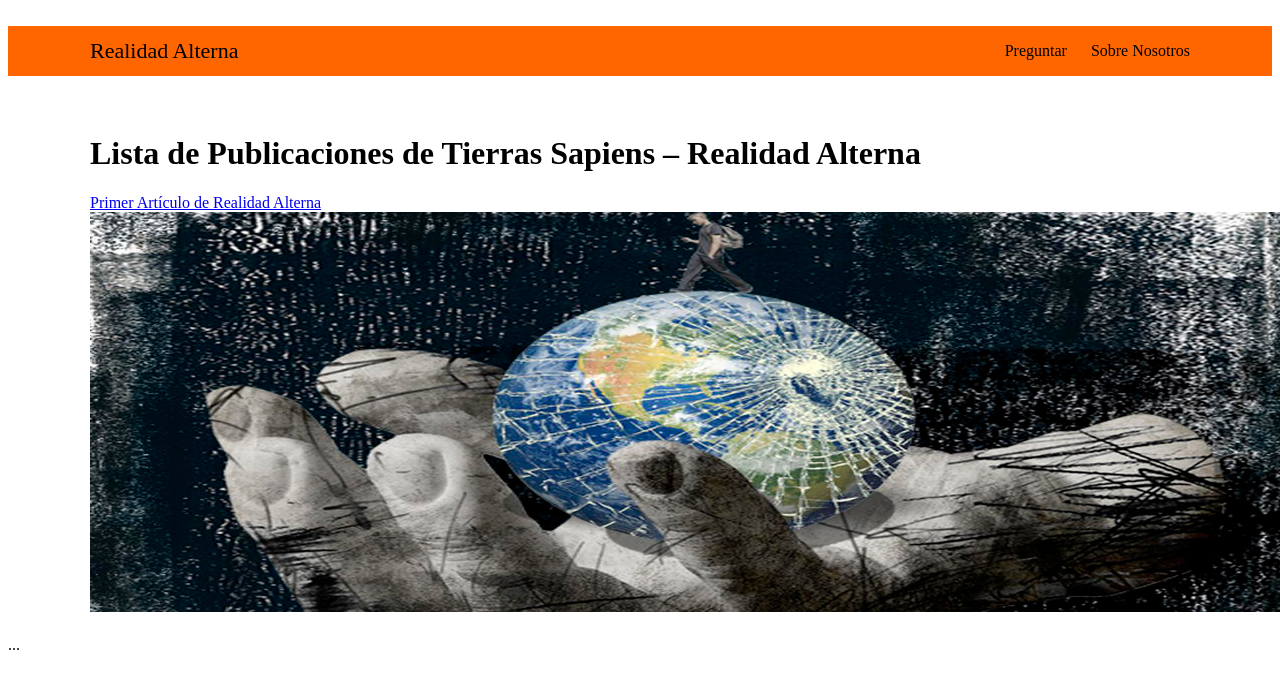
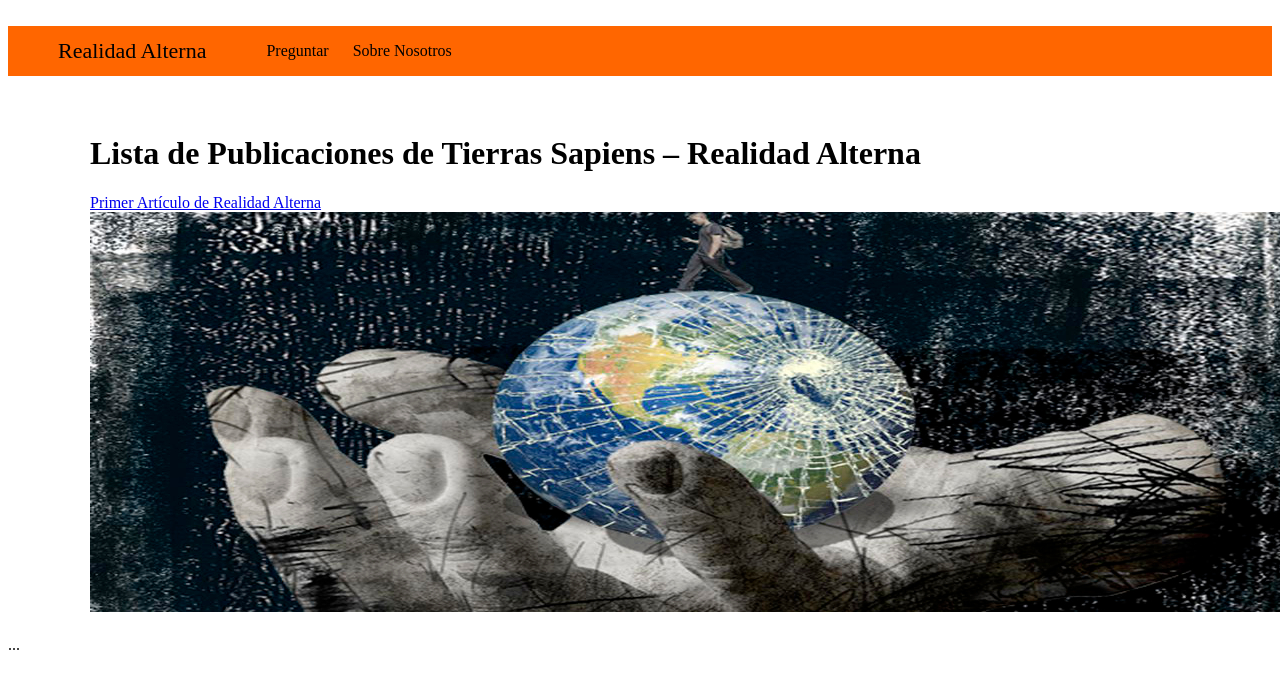
Before and after one commit to TierraSapiens/RealidadAlterna, a Jekyll site: the page built from index.md, in a window 1280 px wide. Shown: the top 689 px of the page. Built offline with Jekyll 4.4.1, drawn with Linux system fonts in a browser that asks for light colours.

Commit message:
correccion pagina

```diff
--- a/assets/css/style.css
+++ b/assets/css/style.css
@@ -19,12 +19,16 @@ main {
 
 /* Centra el contenido del header */
 .topbar .inner {
-  max-width: 1100px; /* Mismo ancho que main */
-  margin: 0 auto;
-  width: 100%;
+  /* max-width: 1100px; <--- Ya no es necesario si queremos pegarlo a los bordes */
+  margin: 0 50px; /* 🔥 Nuevo: 50px de margen a los lados (ajusta este valor) */
+  width: auto;     /* Asegura que el ancho sea flexible */
   display: flex;
-  justify-content: space-between; /* Mueve el menú a la derecha */
+
+  /* 🔥 CAMBIO CLAVE: Mueve el logo y el menú al inicio (izquierda) */
+  justify-content: flex-start;
+
   align-items: center;
+  gap: 40px; /* 🔥 Nuevo: Añade espacio entre el logo y el menú */
 }
 
 .logo {
```
